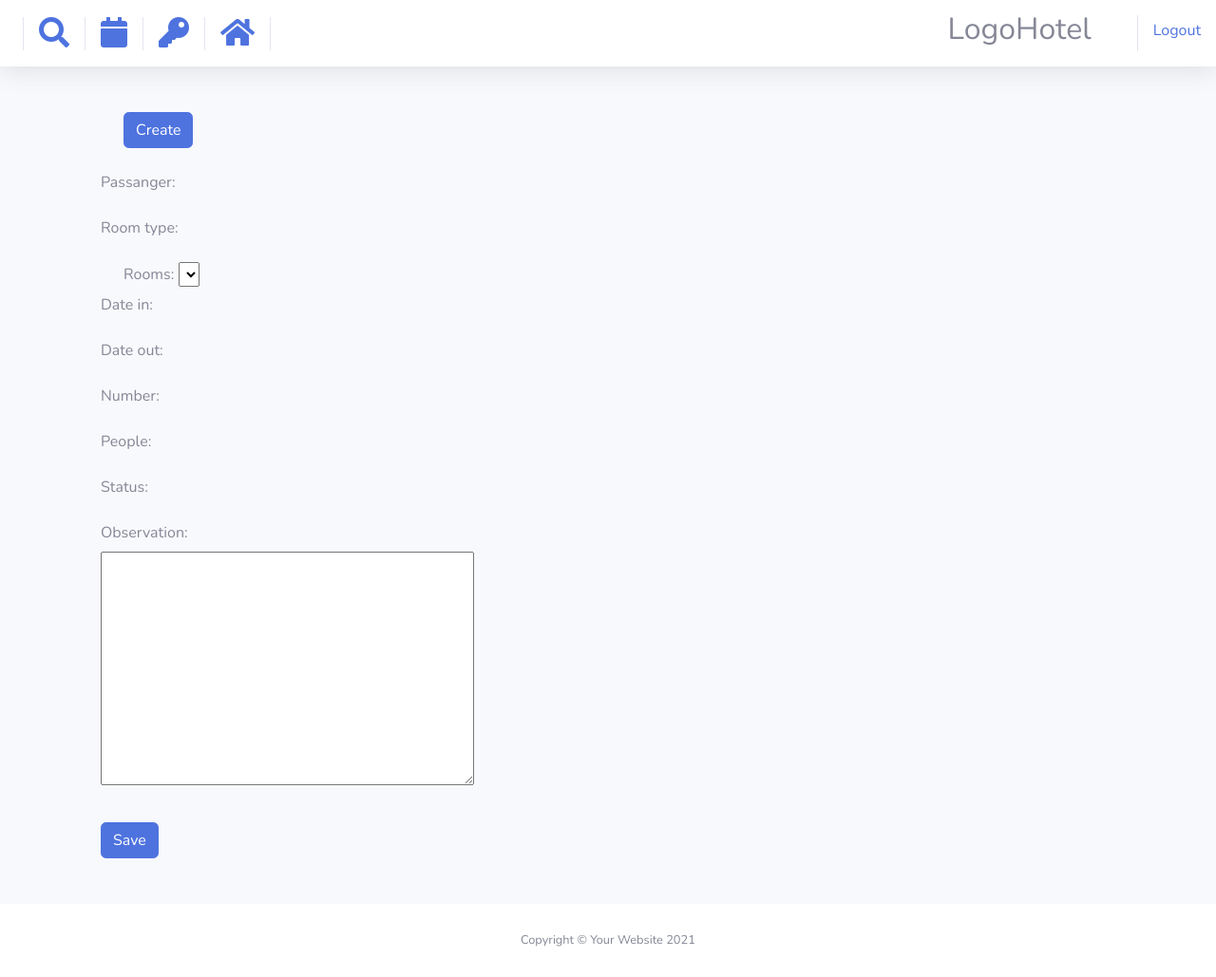
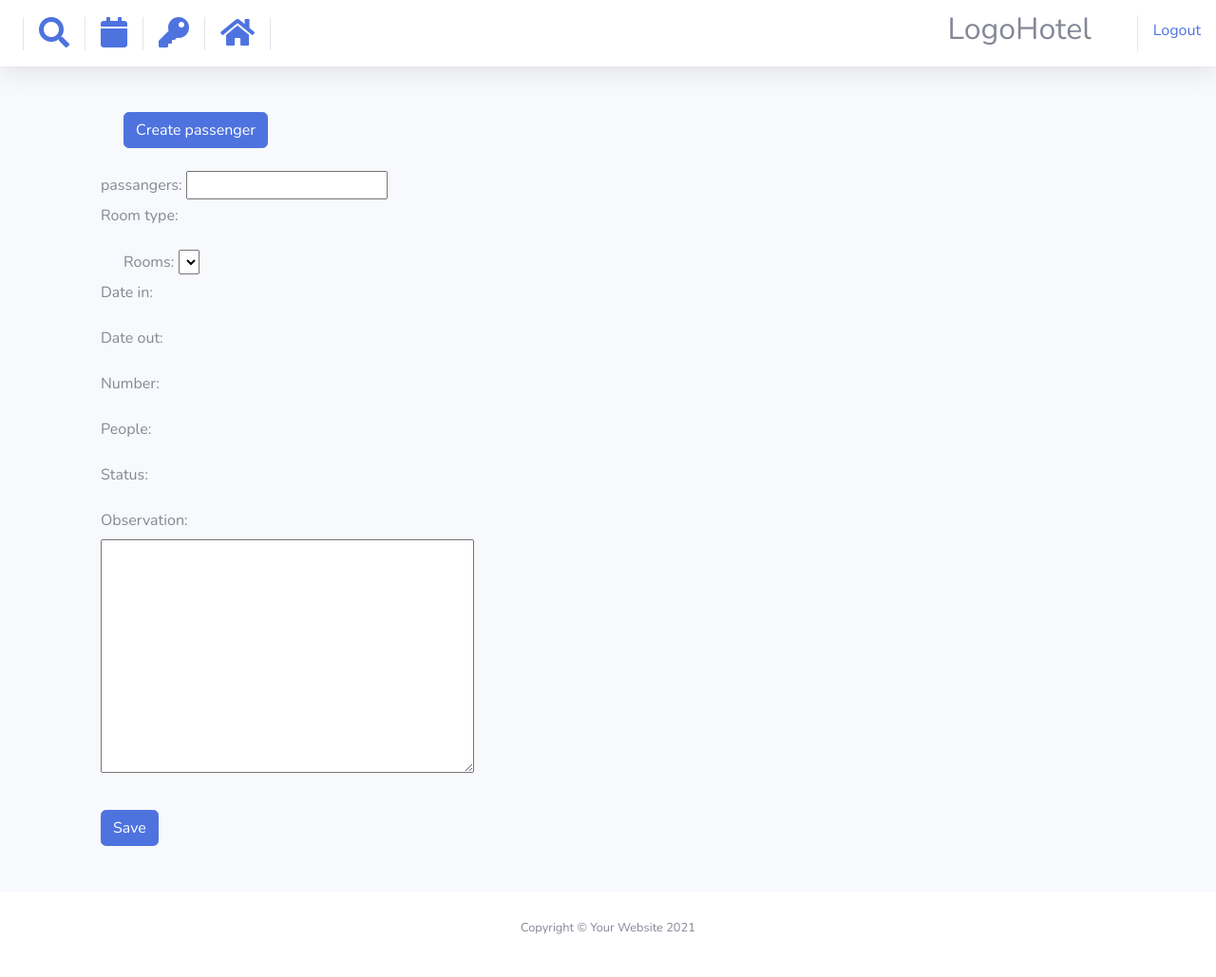
Before and after one commit to jwf12/ProjectHotel, a Django app: page /create-passenger/ in a window 1280 px wide. Shown: the whole page at 95% size. After the commit the page ends 984 px from the top, so only its background shows below. Run offline with Django 4.2, Linux system fonts and the light colour scheme; lists and menus that the app fills with data are empty; some libraries are stand-ins or nearby versions.

Commit message:
Ended create reservation logic

```diff
--- a/templates/printInfo.html
+++ b/templates/printInfo.html
@@ -31,6 +31,7 @@
   <ul class="list-group list-group-flush">
     <h2>Passanger information:</h2>
     <li class="list-group-item"> Name: {{name}}</li>
+    <li class="list-group-item"> ID: {{Id}}</li>
     <li class="list-group-item"> Birth date: {{age}}</li>
     <li class="list-group-item"> Tel: {{tel}}</li>
     <li class="list-group-item"> Email: {{email}}</li>
--- a/templates/reservation.html
+++ b/templates/reservation.html
@@ -15,17 +15,20 @@
 
             <form action="" method='POST'>
                 {% csrf_token %}
-                <button type='button' class='btn btn-primary mx-4 my-4 ' data-bs-toggle="modal" data-bs-target="#createPass">Create</button>
+                <button type='button' class='btn btn-primary mx-4 my-4 ' data-bs-toggle="modal" data-bs-target="#createPass">Create passenger</button>
             </form>
 
             <form action="{% url 'hotel:create_reservation' %}" method='POST' class='d-flex flex-wrap'>
                 {% csrf_token %}
                 <div class="form-group m3">
 
-                    <div class="pass-form form-group m3">
-                        <label for="passanger">Passanger:</label>
-                        {{form.passanger}}
-                    </div>
+                    <label for="passanger">passangers:</label>
+                    <input type="text" list="passe" name="passanger">
+                    <datalist id="passe">
+                        {% for passanger in passangers %}
+                        <option value="{{passanger.id}}">{{passanger.name}} - {{passanger.dni}}</option>
+                        {% endfor %}
+                    </datalist>
 
                     <div class="form-group m3">
                         <label for="type_res">Room type:</label>
@@ -38,7 +41,7 @@
                         <select name="room" id="room" required=false>
                             {% for room in rooms %}
 
-                                    <option value="{{room.id}}">{{room.name}}</option>
+                                    <option value="{{room.id}}">{{room.name}} - {{room.get_state_display}}</option>
 
                             {% endfor %}
                         </select>
--- a/templates/rooms.html
+++ b/templates/rooms.html
@@ -22,7 +22,7 @@
                     <button type='button' class='btn btn-primary mx-4 my-4 px-5 ' data-bs-toggle="modal" data-bs-target="#updateModal_{{room.id}}">{{room.name}}</button>
                 </form></td>
 
-                <td class="col-8"style="background-color:{{room.status}}; color:black;">{{room.get_status_display}}<br>Motivo: {{room.observations}}</td>
+                <td class="col-8"style="background-color:{{room.status}}; color:black;">{{room.get_status_display}} - {{room.get_state_display}}<br>Motivo: {{room.observations}}</td>
                 </tr>
             {% endfor %}
             </tbody>
--- a/utils/ticket.py
+++ b/utils/ticket.py
@@ -13,6 +13,7 @@
     context = {
         # Pass info
         'name': passanger.passanger.name,
+        'Id': passanger.passanger.dni,
         'age': passanger.passanger.birth_date,
         'tel': passanger.passanger.tel,
         'email': passanger.passanger.email,
```
